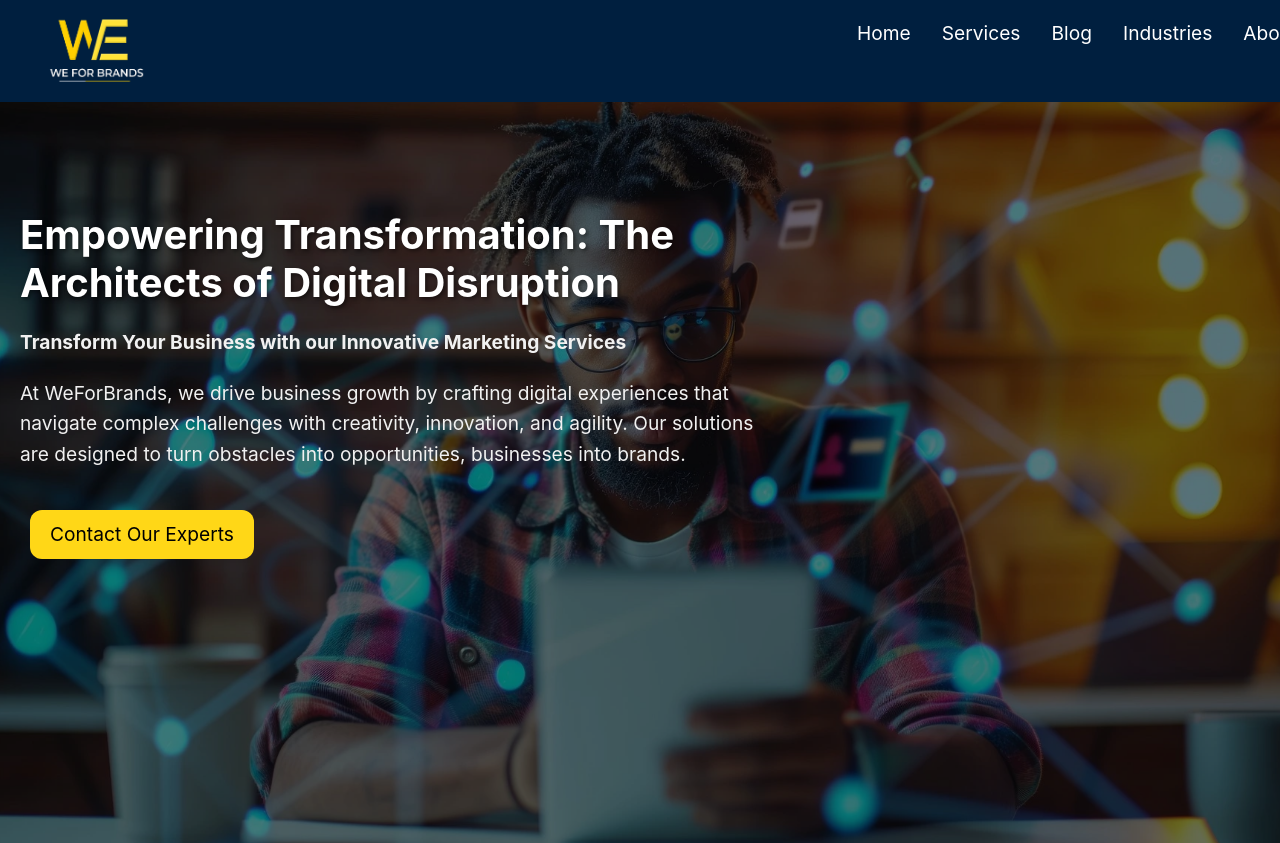
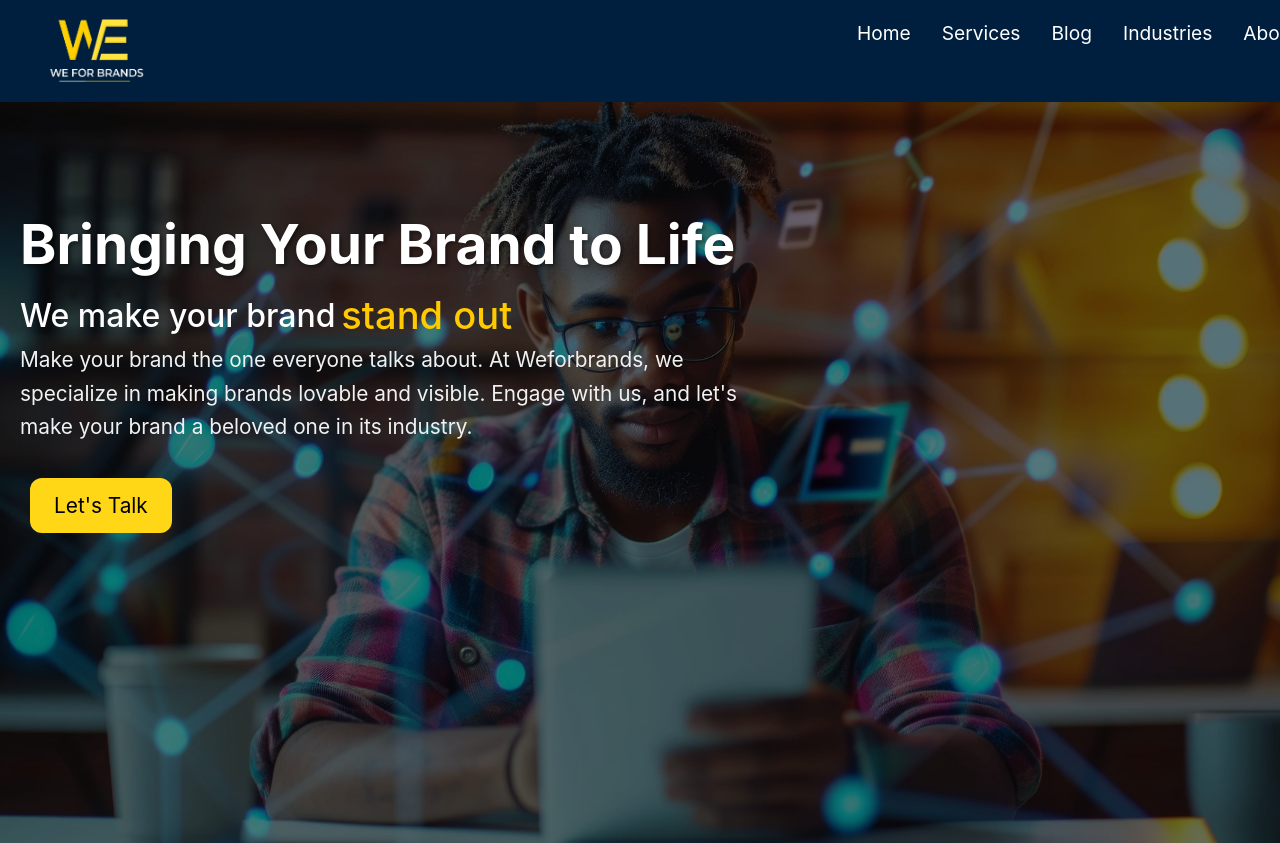
Before and after one commit to weforbrand/wfb, a React (Create React App) app in the folder agency/: page / in a window 1280 px wide. Shown: the top 843 px of the page. Built offline with nearby package versions, Linux system fonts and the light colour scheme.

Commit message:
update-hero-section

```diff
--- a/agency/src/HeroSection/herosection.css
+++ b/agency/src/HeroSection/herosection.css
@@ -1,9 +1,7 @@
 .hero-sec-main {
   position: relative;
   height: 100vh;
-  /* background-image: url("D:/pranav-digital/agency/public/assets/images/hero-banner4.webp"); */
   background-image: url("../../public/assets/images/hero-banner4.webp");
-
   background-size: cover;
   background-position: center;
   display: flex;
@@ -30,7 +28,6 @@
 }
 
 .hero-text h1 {
-  margin-top: 151px;
   text-align: start;
   margin-bottom: 20px;
   font-weight: bold;
@@ -44,7 +41,6 @@
 .hero-text p {
   font-size: 1.2rem;
   text-align: start;
-
   line-height: 1.6;
   margin-bottom: 20px;
   color: #f1f1f1;
@@ -82,8 +78,118 @@
   background-color: #ffca00;
 }
 
-@media screen and (max-width: 768px) {
+.no-wrap {
+  display: flex;
+}
+
+@keyframes zoomOut {
+  0% {
+    transform: scale(1);
+  }
+  100% {
+    transform: scale(1.2);
+  }
+}
+
+.zoom-out {
+  display: inline-block;
+  animation: zoomOut 4s infinite;
+}
+
+@media (max-width: 575.98px) {
+  .hero-text {
+    padding: 0 10px;
+  }
+
+  .hero-text h1 {
+    font-size: 2rem;
+  }
+
+  .hero-text p {
+    font-size: 1rem;
+  }
+
   .hero-button {
     margin-top: 20px;
   }
+
+  .hero-button button {
+    padding: 8px 16px;
+    font-size: 1rem;
+  }
+  .no-wrap {
+    display: block !important;
+  }
 }
+
+@media (min-width: 576px) and (max-width: 767.98px) {
+  .hero-text {
+    padding: 0 15px;
+  }
+
+  .hero-text h1 {
+    font-size: 2.5rem;
+  }
+
+  .hero-text p {
+    font-size: 1.1rem;
+  }
+
+  .hero-button {
+    margin-top: 25px;
+  }
+
+  .hero-button button {
+    padding: 9px 18px;
+    font-size: 1.1rem;
+  }
+  .no-wrap {
+    display: block !important;
+  }
+}
+
+@media (min-width: 768px) and (max-width: 991.98px) {
+  .hero-text {
+    padding: 0 20px;
+  }
+
+  .hero-text h1 {
+    font-size: 3rem;
+  }
+
+  .hero-text p {
+    font-size: 1.2rem;
+  }
+
+  .hero-button {
+    margin-top: 30px;
+  }
+
+  .hero-button button {
+    padding: 10px 20px;
+    font-size: 1.2rem;
+  }
+}
+
+@media (min-width: 992px) {
+  .hero-text {
+    padding: 0 20px;
+  }
+
+  .hero-text h1 {
+    font-size: 3.5rem;
+  }
+
+  .hero-text p {
+    font-size: 1.3rem;
+  }
+
+  .hero-button {
+    margin-top: 35px;
+  }
+
+  .hero-button button {
+    padding: 12px 24px;
+    font-size: 1.3rem;
+  }
+}
--- a/agency/src/HeroSection/herosection.js
+++ b/agency/src/HeroSection/herosection.js
@@ -1,30 +1,51 @@
-import React from "react";
+import React, { useState, useEffect } from "react";
 import "./herosection.css";
 
+const services = ["stand out", "lead the way", "unforgettable"];
+
 const HeroSection = () => {
+  const [currentServiceIndex, setCurrentServiceIndex] = useState(0);
+
+  useEffect(() => {
+    const interval = setInterval(() => {
+      setCurrentServiceIndex((prevIndex) => (prevIndex + 1) % services.length);
+    }, 1000);
+
+    return () => clearInterval(interval);
+  }, []);
+
   return (
     <div className="hero-sec-main">
       <div className="hero-overlay">
         <div className="hero-text">
           <div>
-            <h1>
-              Empowering Transformation: The Architects of Digital Disruption
+            <h1 style={{ marginTop: "151px", fontSize: "55px" }}>
+              Bringing Your Brand to Life
             </h1>
+
+            <h2 className="no-wrap">
+              We make your brand{" "}
+              <span
+                className="zoom-out"
+                style={{
+                  color: "#ffca00",
+                  paddingLeft: "20px",
+                  paddingRight: "20px",
+                }}
+              >
+                {services[currentServiceIndex]}
+              </span>{" "}
+            </h2>
           </div>
+
           <p>
-            <strong>
-              Transform Your Business with our Innovative Marketing Services
-            </strong>
-          </p>
-          <p>
-            At WeForBrands, we drive business growth by crafting digital
-            experiences that navigate complex challenges with creativity,
-            innovation, and agility. Our solutions are designed to turn
-            obstacles into opportunities, businesses into brands.
+            Make your brand the one everyone talks about. At Weforbrands, we
+            specialize in making brands lovable and visible. Engage with us, and
+            let's make your brand a beloved one in its industry.
           </p>
           <div className="hero-button">
             <a href="/contact">
-              <button>Contact Our Experts</button>
+              <button>Let's Talk</button>
             </a>
           </div>
         </div>
```
